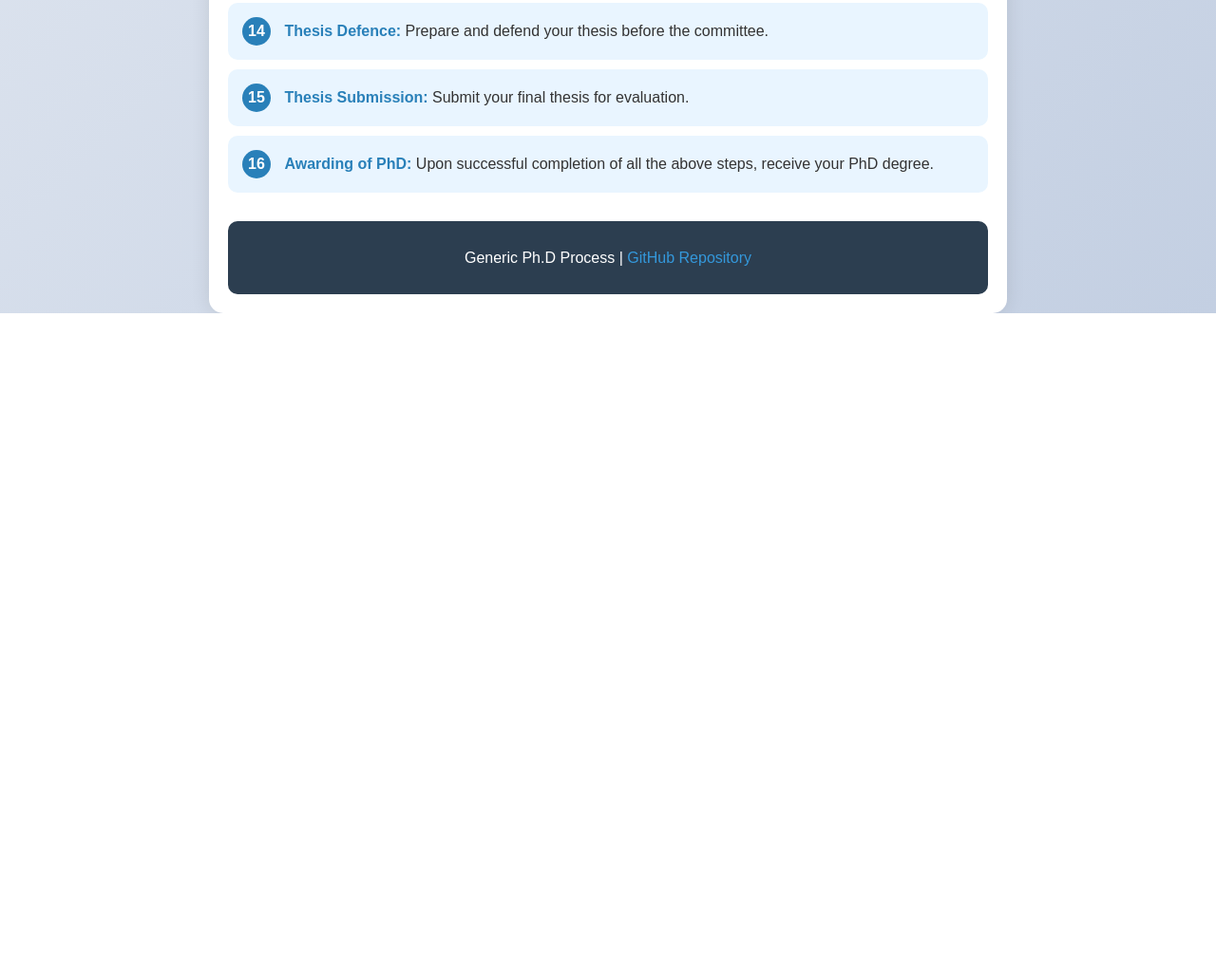
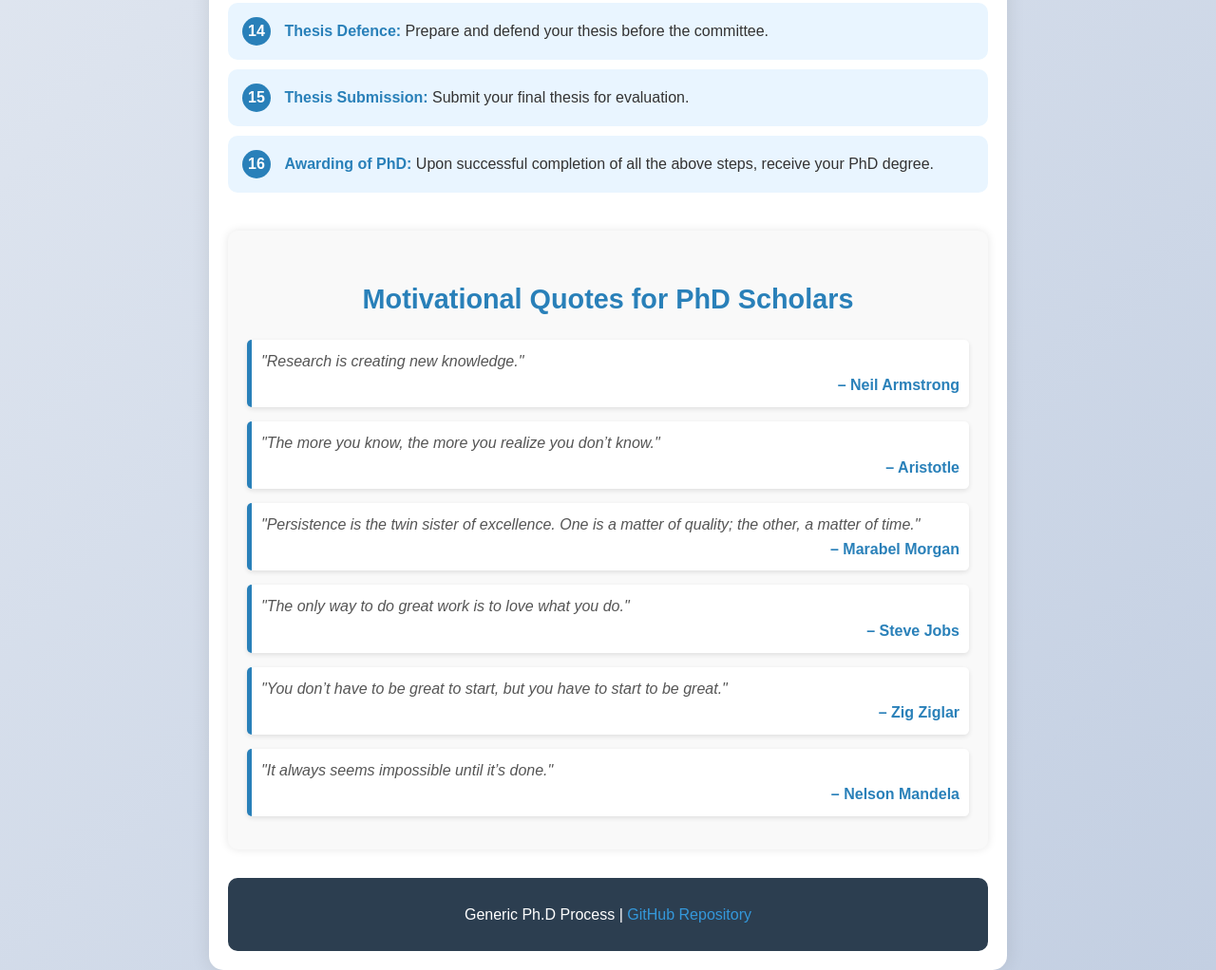
Before and after one commit to arjunbabu83/PhD_Process-Unofficial-, a plain HTML site: page index.html in a window 1280 px wide. Shown: the part 1929-2951 px from the top of the page at 95% size. Before the commit the page ends 2259 px from the top, so only its background shows below. Drawn offline with Linux system fonts and the light colour scheme.

Commit message:
Update index.html

```diff
--- a/index.html
+++ b/index.html
@@ -3,7 +3,7 @@
 <head>
   <meta charset="UTF-8">
   <meta name="viewport" content="width=device-width, initial-scale=1.0">
-  <title>PhD Course Guide </title>
+  <title>PhD Course Guide</title>
   <style>
     /* General Styles */
     body {
@@ -92,11 +92,48 @@
     .footer a:hover {
       text-decoration: underline;
     }
+
+    /* Motivational Quotes Section */
+    .quotes-section {
+      margin-top: 40px;
+      padding: 20px;
+      background: #f9f9f9;
+      border-radius: 10px;
+      box-shadow: 0 0 10px rgba(0, 0, 0, 0.1);
+    }
+
+    .quotes-section h3 {
+      text-align: center;
+      color: #2980b9;
+      font-size: 1.8rem;
+      margin-bottom: 20px;
+    }
+
+    .quote {
+      margin: 15px 0;
+      padding: 10px;
+      background: #fff;
+      border-left: 5px solid #2980b9;
+      border-radius: 5px;
+      box-shadow: 0 2px 5px rgba(0, 0, 0, 0.1);
+    }
+
+    .quote p {
+      margin: 0;
+      font-style: italic;
+      color: #555;
+    }
+
+    .quote .author {
+      text-align: right;
+      font-weight: bold;
+      color: #2980b9;
+    }
   </style>
 </head>
 <body>
   <div class="container">
-    <h1>PhD Course Guide </h1>
+    <h1>PhD Course Guide</h1>
     <h2>Your Journey to a PhD</h2>
     <ol>
       <li>
@@ -180,6 +217,36 @@
         <strong>Awarding of PhD:</strong> Upon successful completion of all the above steps, receive your PhD degree.
       </li>
     </ol>
+
+    <!-- Motivational Quotes Section -->
+    <div class="quotes-section">
+      <h3>Motivational Quotes for PhD Scholars</h3>
+      <div class="quote">
+        <p>"Research is creating new knowledge."</p>
+        <div class="author">– Neil Armstrong</div>
+      </div>
+      <div class="quote">
+        <p>"The more you know, the more you realize you don’t know."</p>
+        <div class="author">– Aristotle</div>
+      </div>
+      <div class="quote">
+        <p>"Persistence is the twin sister of excellence. One is a matter of quality; the other, a matter of time."</p>
+        <div class="author">– Marabel Morgan</div>
+      </div>
+      <div class="quote">
+        <p>"The only way to do great work is to love what you do."</p>
+        <div class="author">– Steve Jobs</div>
+      </div>
+      <div class="quote">
+        <p>"You don’t have to be great to start, but you have to start to be great."</p>
+        <div class="author">– Zig Ziglar</div>
+      </div>
+      <div class="quote">
+        <p>"It always seems impossible until it’s done."</p>
+        <div class="author">– Nelson Mandela</div>
+      </div>
+    </div>
+
     <div class="footer">
       <p>Generic Ph.D Process | <a href="https://github.com" target="_blank">GitHub Repository</a></p>
     </div>
```
